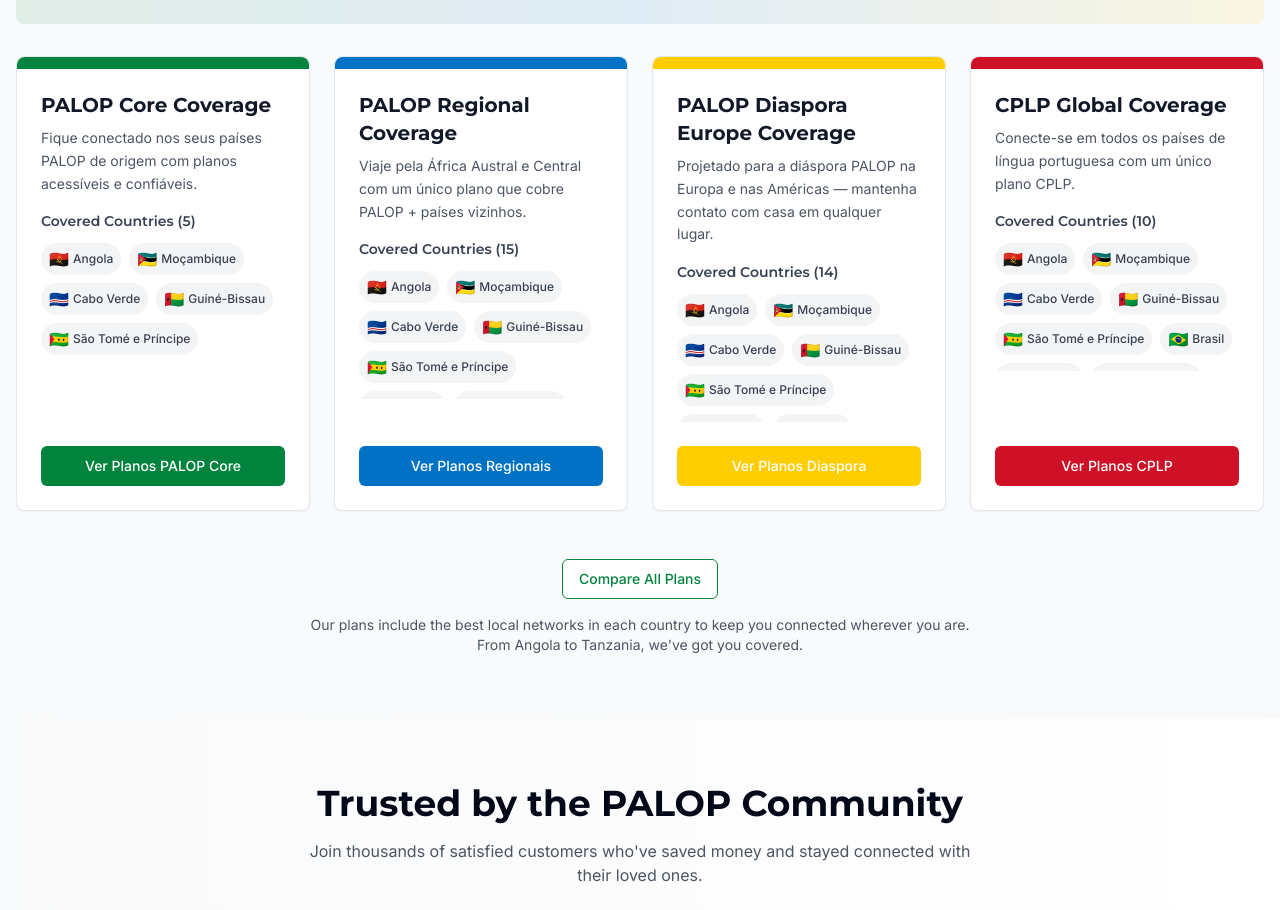
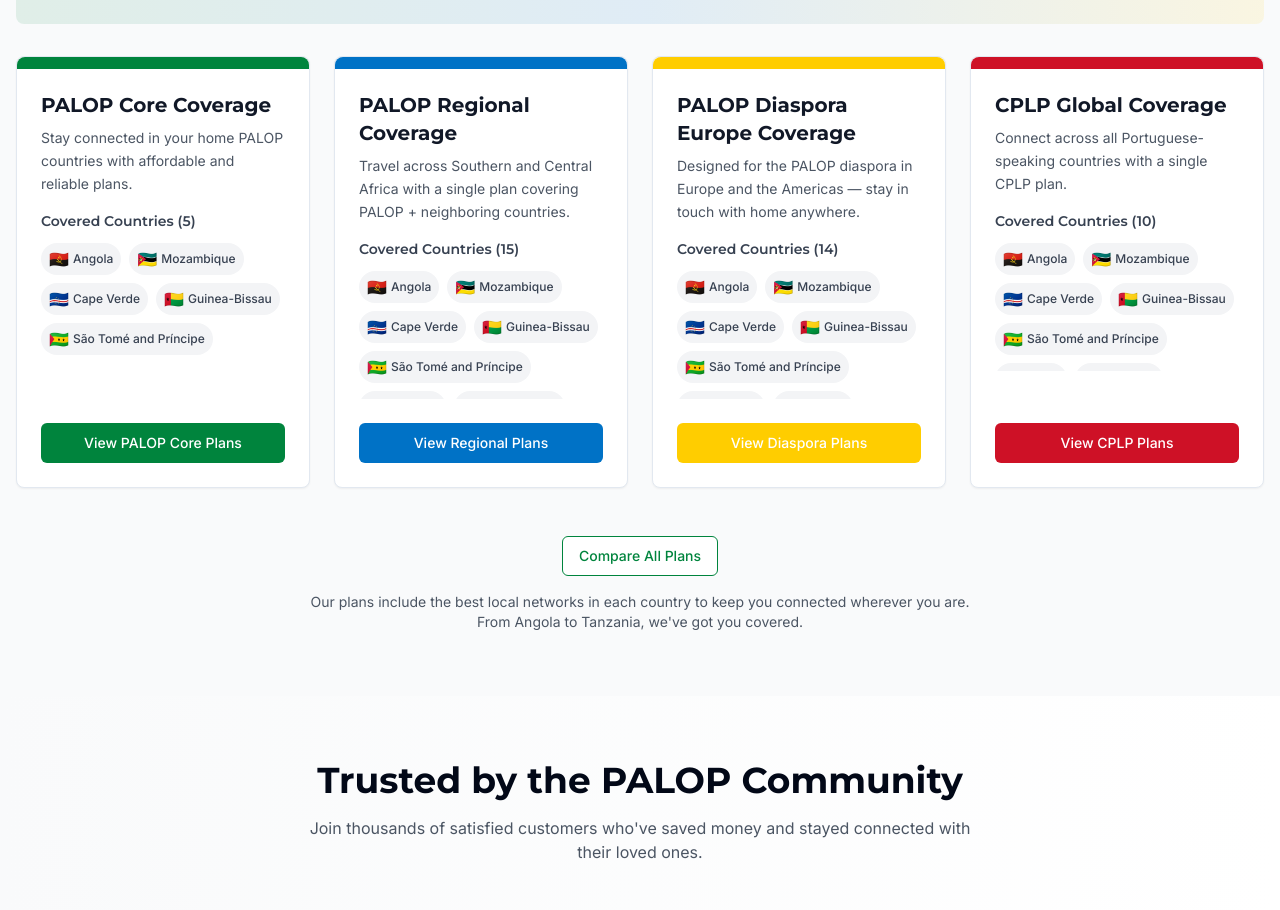
Before and after one commit to Turyto/palop-roam-connect, a React (Vite) app: page / in a window 1280 px wide. Shown: the part 1951-2861 px from the top of the page. Built offline with nearby package versions, Linux system fonts and the light colour scheme.

Commit message:
Translate cluster card text to English
Translates the text content within the coverage cluster cards on the homepage to English.

```diff
--- a/src/data/coverageClusters.ts
+++ b/src/data/coverageClusters.ts
@@ -17,84 +17,84 @@ export const coverageClusters: CoverageCluster[] = [
   {
     id: 'palop-core',
     title: 'PALOP Core Coverage',
-    tagline: 'Fique conectado nos seus países PALOP de origem com planos acessíveis e confiáveis.',
+    tagline: 'Stay connected in your home PALOP countries with affordable and reliable plans.',
     countries: [
       { name: 'Angola', flag: '🇦🇴', code: 'AO' },
-      { name: 'Moçambique', flag: '🇲🇿', code: 'MZ' },
-      { name: 'Cabo Verde', flag: '🇨🇻', code: 'CV' },
-      { name: 'Guiné-Bissau', flag: '🇬🇼', code: 'GW' },
-      { name: 'São Tomé e Príncipe', flag: '🇸🇹', code: 'ST' }
+      { name: 'Mozambique', flag: '🇲🇿', code: 'MZ' },
+      { name: 'Cape Verde', flag: '🇨🇻', code: 'CV' },
+      { name: 'Guinea-Bissau', flag: '🇬🇼', code: 'GW' },
+      { name: 'São Tomé and Príncipe', flag: '🇸🇹', code: 'ST' }
     ],
-    ctaText: 'Ver Planos PALOP Core',
+    ctaText: 'View PALOP Core Plans',
     ctaLink: '/plans?filter=palop-core',
     color: 'bg-palop-green'
   },
   {
     id: 'palop-regional',
     title: 'PALOP Regional Coverage',
-    tagline: 'Viaje pela África Austral e Central com um único plano que cobre PALOP + países vizinhos.',
+    tagline: 'Travel across Southern and Central Africa with a single plan covering PALOP + neighboring countries.',
     countries: [
       { name: 'Angola', flag: '🇦🇴', code: 'AO' },
-      { name: 'Moçambique', flag: '🇲🇿', code: 'MZ' },
-      { name: 'Cabo Verde', flag: '🇨🇻', code: 'CV' },
-      { name: 'Guiné-Bissau', flag: '🇬🇼', code: 'GW' },
-      { name: 'São Tomé e Príncipe', flag: '🇸🇹', code: 'ST' },
-      { name: 'Namíbia', flag: '🇳🇦', code: 'NA' },
-      { name: 'África do Sul', flag: '🇿🇦', code: 'ZA' },
+      { name: 'Mozambique', flag: '🇲🇿', code: 'MZ' },
+      { name: 'Cape Verde', flag: '🇨🇻', code: 'CV' },
+      { name: 'Guinea-Bissau', flag: '🇬🇼', code: 'GW' },
+      { name: 'São Tomé and Príncipe', flag: '🇸🇹', code: 'ST' },
+      { name: 'Namibia', flag: '🇳🇦', code: 'NA' },
+      { name: 'South Africa', flag: '🇿🇦', code: 'ZA' },
       { name: 'Botswana', flag: '🇧🇼', code: 'BW' },
       { name: 'Congo', flag: '🇨🇬', code: 'CG' },
-      { name: 'RDC', flag: '🇨🇩', code: 'CD' },
-      { name: 'Zâmbia', flag: '🇿🇲', code: 'ZM' },
-      { name: 'Zimbábue', flag: '🇿🇼', code: 'ZW' },
+      { name: 'DRC', flag: '🇨🇩', code: 'CD' },
+      { name: 'Zambia', flag: '🇿🇲', code: 'ZM' },
+      { name: 'Zimbabwe', flag: '🇿🇼', code: 'ZW' },
       { name: 'Senegal', flag: '🇸🇳', code: 'SN' },
-      { name: 'Guiné', flag: '🇬🇳', code: 'GN' },
-      { name: 'Tanzânia', flag: '🇹🇿', code: 'TZ' }
+      { name: 'Guinea', flag: '🇬🇳', code: 'GN' },
+      { name: 'Tanzania', flag: '🇹🇿', code: 'TZ' }
     ],
-    ctaText: 'Ver Planos Regionais',
+    ctaText: 'View Regional Plans',
     ctaLink: '/plans?filter=palop-regional',
     color: 'bg-palop-blue'
   },
   {
     id: 'palop-diaspora',
     title: 'PALOP Diaspora Europe Coverage',
-    tagline: 'Projetado para a diáspora PALOP na Europa e nas Américas — mantenha contato com casa em qualquer lugar.',
+    tagline: 'Designed for the PALOP diaspora in Europe and the Americas — stay in touch with home anywhere.',
     countries: [
       { name: 'Angola', flag: '🇦🇴', code: 'AO' },
-      { name: 'Moçambique', flag: '🇲🇿', code: 'MZ' },
-      { name: 'Cabo Verde', flag: '🇨🇻', code: 'CV' },
-      { name: 'Guiné-Bissau', flag: '🇬🇼', code: 'GW' },
-      { name: 'São Tomé e Príncipe', flag: '🇸🇹', code: 'ST' },
+      { name: 'Mozambique', flag: '🇲🇿', code: 'MZ' },
+      { name: 'Cape Verde', flag: '🇨🇻', code: 'CV' },
+      { name: 'Guinea-Bissau', flag: '🇬🇼', code: 'GW' },
+      { name: 'São Tomé and Príncipe', flag: '🇸🇹', code: 'ST' },
       { name: 'Portugal', flag: '🇵🇹', code: 'PT' },
-      { name: 'França', flag: '🇫🇷', code: 'FR' },
-      { name: 'Espanha', flag: '🇪🇸', code: 'ES' },
-      { name: 'Reino Unido', flag: '🇬🇧', code: 'GB' },
-      { name: 'Luxemburgo', flag: '🇱🇺', code: 'LU' },
-      { name: 'Holanda', flag: '🇳🇱', code: 'NL' },
-      { name: 'Suíça', flag: '🇨🇭', code: 'CH' },
-      { name: 'Brasil', flag: '🇧🇷', code: 'BR' },
-      { name: 'EUA', flag: '🇺🇸', code: 'US' }
+      { name: 'France', flag: '🇫🇷', code: 'FR' },
+      { name: 'Spain', flag: '🇪🇸', code: 'ES' },
+      { name: 'United Kingdom', flag: '🇬🇧', code: 'GB' },
+      { name: 'Luxembourg', flag: '🇱🇺', code: 'LU' },
+      { name: 'Netherlands', flag: '🇳🇱', code: 'NL' },
+      { name: 'Switzerland', flag: '🇨🇭', code: 'CH' },
+      { name: 'Brazil', flag: '🇧🇷', code: 'BR' },
+      { name: 'USA', flag: '🇺🇸', code: 'US' }
     ],
-    ctaText: 'Ver Planos Diaspora',
+    ctaText: 'View Diaspora Plans',
     ctaLink: '/plans?filter=palop-diaspora',
     color: 'bg-palop-yellow'
   },
   {
     id: 'cplp-global',
     title: 'CPLP Global Coverage',
-    tagline: 'Conecte-se em todos os países de língua portuguesa com um único plano CPLP.',
+    tagline: 'Connect across all Portuguese-speaking countries with a single CPLP plan.',
     countries: [
       { name: 'Angola', flag: '🇦🇴', code: 'AO' },
-      { name: 'Moçambique', flag: '🇲🇿', code: 'MZ' },
-      { name: 'Cabo Verde', flag: '🇨🇻', code: 'CV' },
-      { name: 'Guiné-Bissau', flag: '🇬🇼', code: 'GW' },
-      { name: 'São Tomé e Príncipe', flag: '🇸🇹', code: 'ST' },
-      { name: 'Brasil', flag: '🇧🇷', code: 'BR' },
+      { name: 'Mozambique', flag: '🇲🇿', code: 'MZ' },
+      { name: 'Cape Verde', flag: '🇨🇻', code: 'CV' },
+      { name: 'Guinea-Bissau', flag: '🇬🇼', code: 'GW' },
+      { name: 'São Tomé and Príncipe', flag: '🇸🇹', code: 'ST' },
+      { name: 'Brazil', flag: '🇧🇷', code: 'BR' },
       { name: 'Portugal', flag: '🇵🇹', code: 'PT' },
       { name: 'Timor-Leste', flag: '🇹🇱', code: 'TL' },
       { name: 'Macau', flag: '🇲🇴', code: 'MO' },
-      { name: 'Guiné Equatorial', flag: '🇬🇶', code: 'GQ' }
+      { name: 'Equatorial Guinea', flag: '🇬🇶', code: 'GQ' }
     ],
-    ctaText: 'Ver Planos CPLP',
+    ctaText: 'View CPLP Plans',
     ctaLink: '/plans?filter=cplp-global',
     color: 'bg-palop-red'
   }
```
